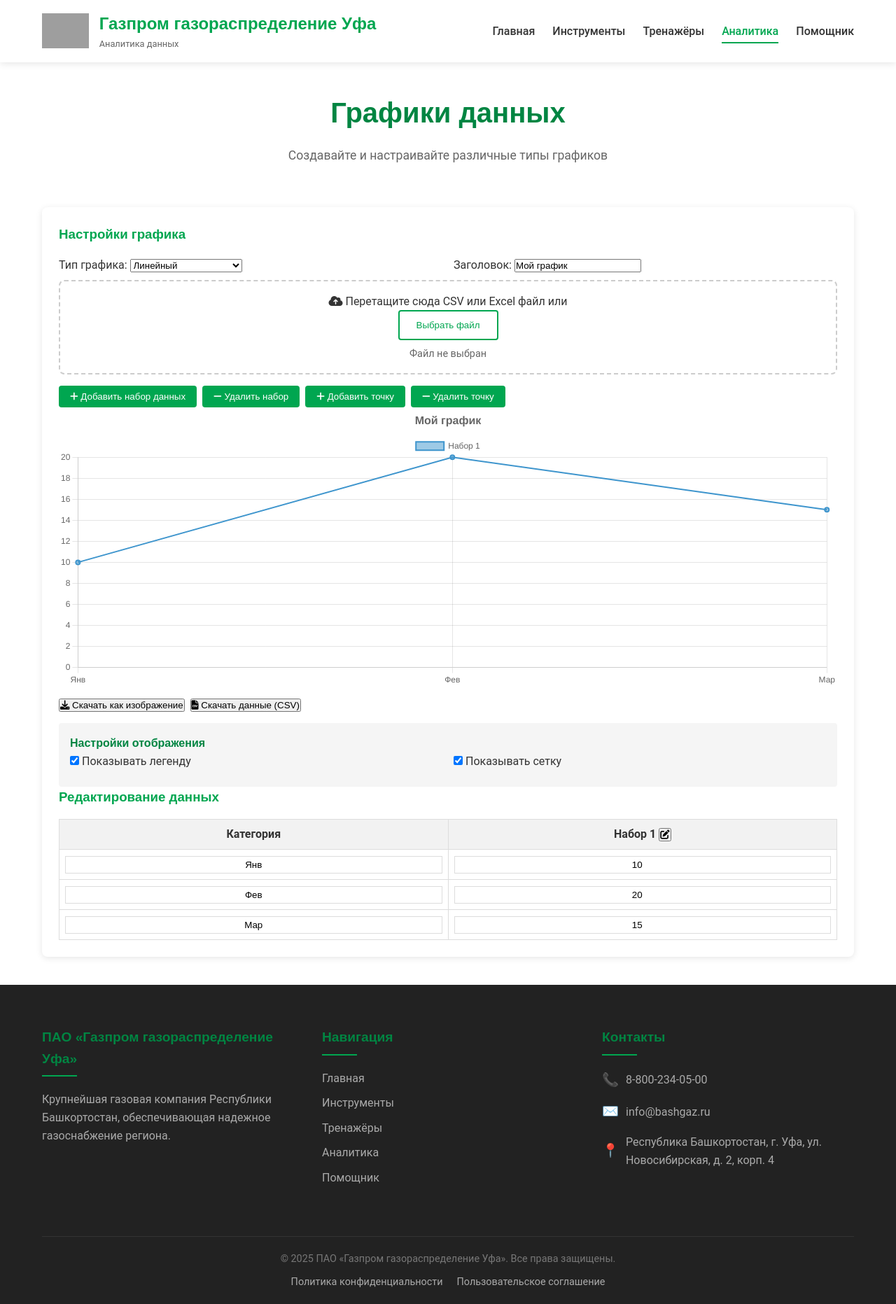
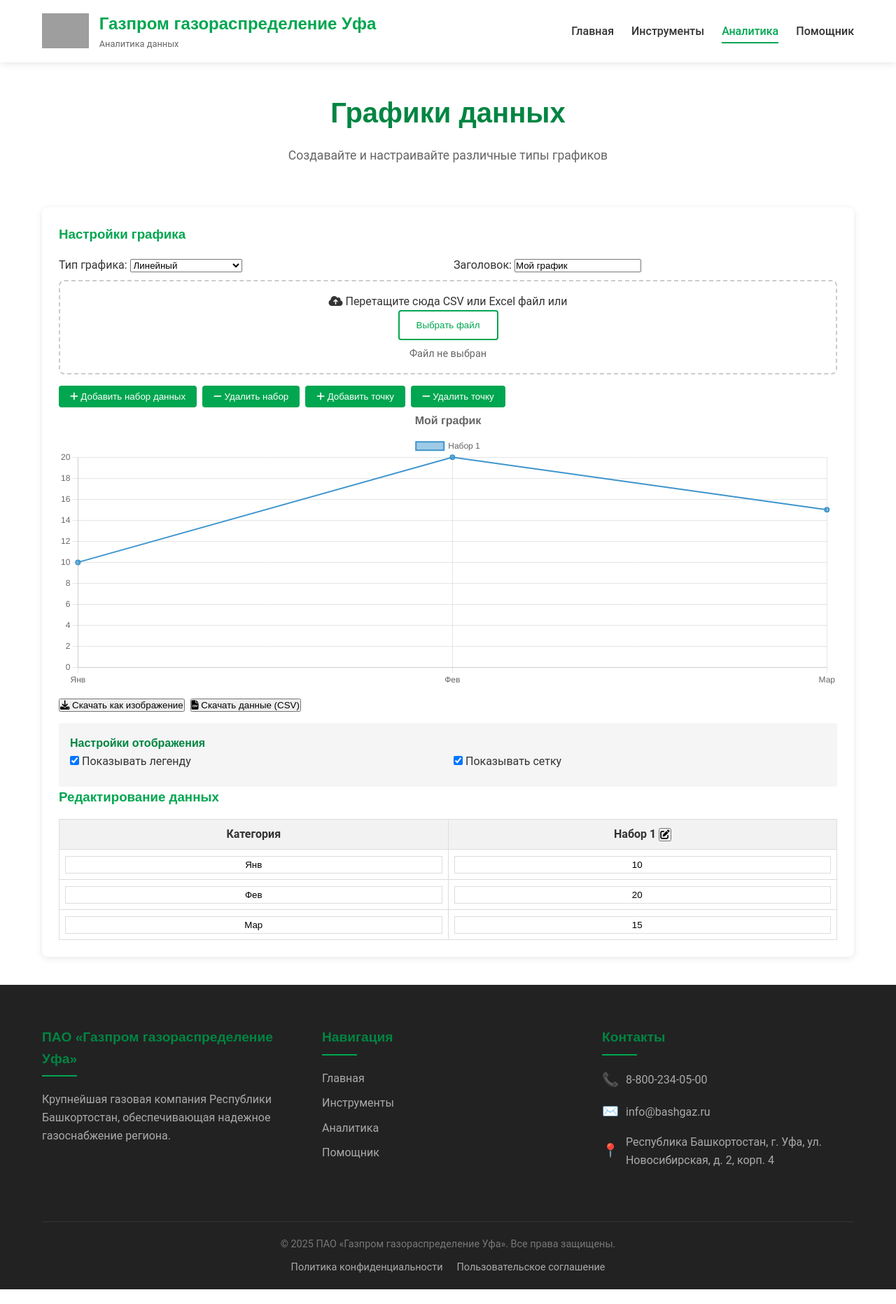
Before and after one commit to Gaf-ka/gazprom-tools, a website: page visualization/charts.html in a window 1280 px wide. Shown: the whole page at 70% size. After the commit the page ends 1842 px from the top, so only its background shows below. Drawn offline with nearby package versions, Linux system fonts and the light colour scheme; grey boxes are pictures that could not be loaded.

Commit message:
Again commit

```diff
--- a/visualization/charts.html
+++ b/visualization/charts.html
@@ -167,7 +167,6 @@
                     <ul class="nav-list">
                         <li class="nav-item"><a href="../index.html" class="nav-link">Главная</a></li>
                         <li class="nav-item"><a href="../office-tools/index.html" class="nav-link">Инструменты</a></li>
-                        <li class="nav-item"><a href="../trainers/index.html" class="nav-link">Тренажёры</a></li>
                         <li class="nav-item"><a href="index.html" class="nav-link active">Аналитика</a></li>
                         <li class="nav-item"><a href="../ai-assistant/index.html" class="nav-link">Помощник</a></li>
                     </ul>
@@ -293,7 +292,6 @@
                     <ul class="footer-links">
                         <li><a href="../index.html" class="footer-link">Главная</a></li>
                         <li><a href="../office-tools/index.html" class="footer-link">Инструменты</a></li>
-                        <li><a href="../trainers/index.html" class="footer-link">Тренажёры</a></li>
                         <li><a href="index.html" class="footer-link">Аналитика</a></li>
                         <li><a href="../ai-assistant/index.html" class="footer-link">Помощник</a></li>
                     </ul>
```
Also changed, not shown: visualization/correlation.html (+0 -2 lines), visualization/diagrams.html (+0 -2 lines), visualization/geo.html (+0 -2 lines), visualization/histograms.html (+0 -2 lines), visualization/tables.html (+0 -2 lines), visualization/timeseries.html (+0 -2 lines).
